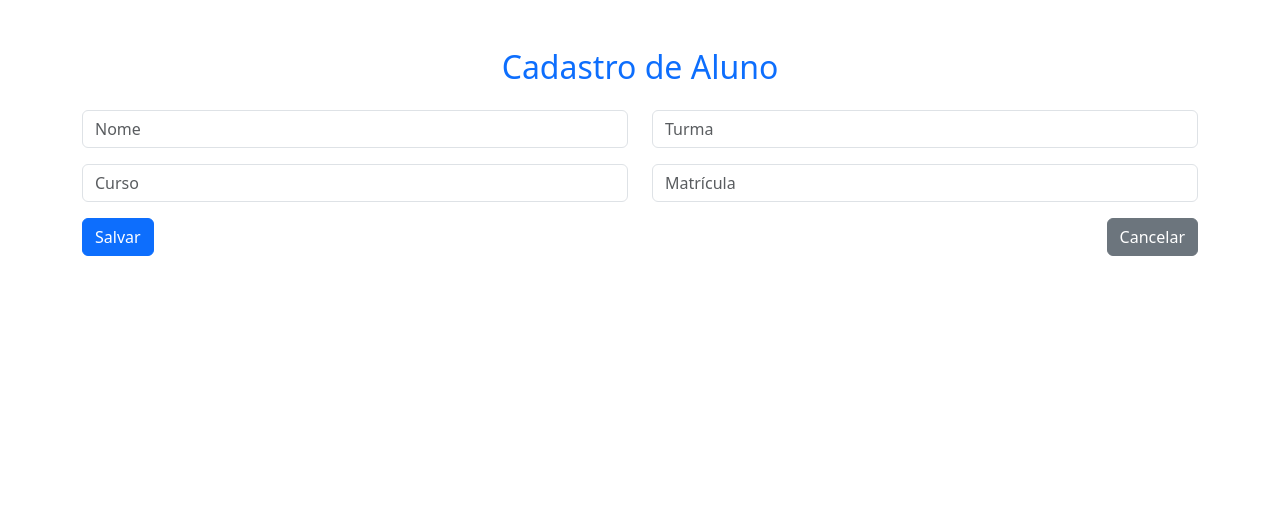
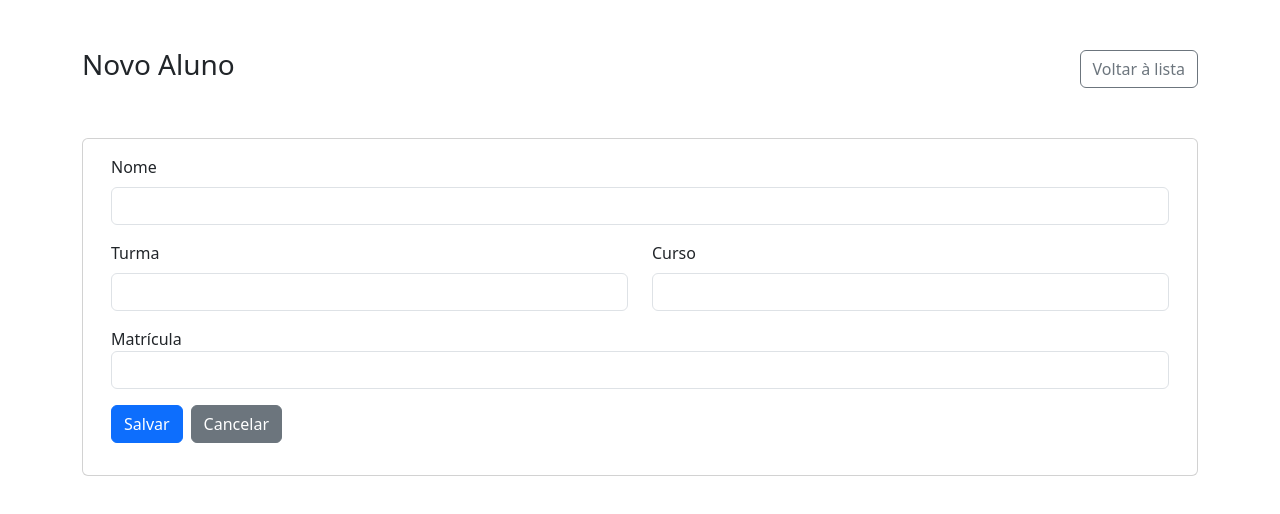
Before and after one commit to DanielleSilva01/pratica-6, a plain HTML site: page form.html in a window 1280 px wide. Drawn offline with nearby package versions, Linux system fonts and the light colour scheme.

Commit message:
Update form.html

```diff
--- a/form.html
+++ b/form.html
@@ -1,38 +1,51 @@
-<!DOCTYPE html>
-<html lang="pt-BR">
+<html>
     <head>
         <meta charset="UTF-8">
-    <title>Formulário de Alunos</title>
-    <link href="https://cdn.jsdelivr.net/npm/bootstrap@5.3.1/dist/css/bootstrap.min.css" rel="stylesheet">
+        <meta name="viewport" content="width=device-width, initial-scale=1.0">
+        <title>CRUD Edição Alunos - Prática 06</title>
+        <link href="https://cdn.jsdelivr.net/npm/bootstrap@5.3.2/dist/css/bootstrap.min.css" rel="stylesheet">
     </head>
     <body>
         <div class="container mt-5">
-    <h2 class="text-center mb-4 text-primary">Cadastro de Aluno</h2>
-    <form id="studentForm">
-        <input type="hidden" id="studentIndex">
-        <div class="row mb-3">
-            <div class="col">
-                <input type="text" id="nome" class="form-control" placeholder="Nome" required>
+            <div class="d-flex justify-content-between align-items-center mb-3">
+              <h3 id="form-title">Novo Aluno</h3>
+              <a href="index.html" class="btn btn-outline-secondary">Voltar à lista</a>
         </div>
-            <div class="col">
-                <input type="text" id="turma" class="form-control" placeholder="Turma" required>
+        <div class="container mt-5">
+            <div class="row">
+                <div class="card">
+                    <div class="card-body">
+                        <form id="aluno-form">
+                            <input type="hidden" id="aluno-id">
+                            <div class="mb-3">
+                                <label class="form-label">Nome</label>
+                                <input id="nome" class="form-control" required>
+                            </div>
+                            <div class="row">
+                                <div class="col-6 mb-3">
+                                    <label class="form-label">Turma</label>
+                                    <input id="turma" class="form-control" required>
+                                </div>
+                                <div class="col-6 mb-3">
+                                    <label class="form-label">Curso</label>
+                                    <input id="curso" class="form-control" required>
                                 </div>
                             </div>
-        <div class="row mb-3">
-            <div class="col">
-                <input type="text" id="curso" class="form-control" placeholder="Curso" required>
+                            <div class="mb-3">
+                                <label for="">Matrícula</label>
+                                <input id="matricula" class="form-control" required>
                             </div>
-            <div class="col">
-                <input type="text" id="matricula" class="form-control" placeholder="Matrícula" required>
-            </div>
-        </div>
-        <div class="d-flex justify-content-between">
-            <button type="submit" class="btn btn-primary">Salvar</button>
-            <button type="button" class="btn btn-secondary" onclick="window.location.href='index.html'">Cancelar</button>
+                            <div class="d-flex gap-2">
+                                <button class="btn btn-primary" id="btn-submit">Salvar</button>
+                                <a id="btn-cancel" class="btn btn-secondary" href="index.html">Cancelar</a>
                             </div>
                         </form>
                     </div>
-<script src="https://cdn.jsdelivr.net/npm/bootstrap@5.3.1/dist/js/bootstrap.bundle.min.js"></script>
-<script src="form.js"></script>
+                </div>
+                <div id="message" class="mt-3" style="display:none"></div>
+            </div>
+        </div>
+      <script src="JS/form.js"></script>
+      <script src="https://cdn.jsdelivr.net/npm/bootstrap@5.3.2/dist/js/bootstrap.bundle.min.js"></script>
     </body>
 </html>
```
Lines whose indentation alone changed are shown as unchanged.
